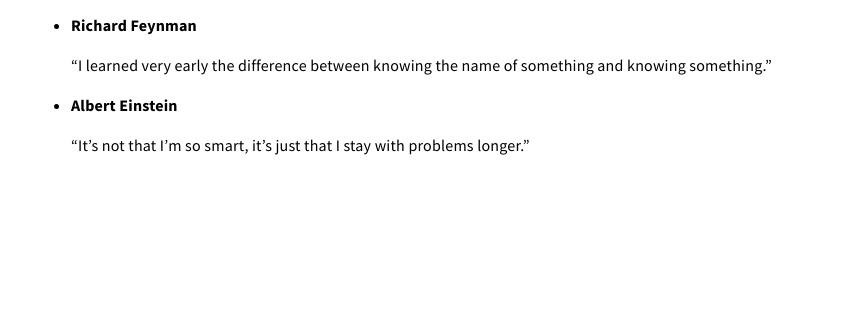
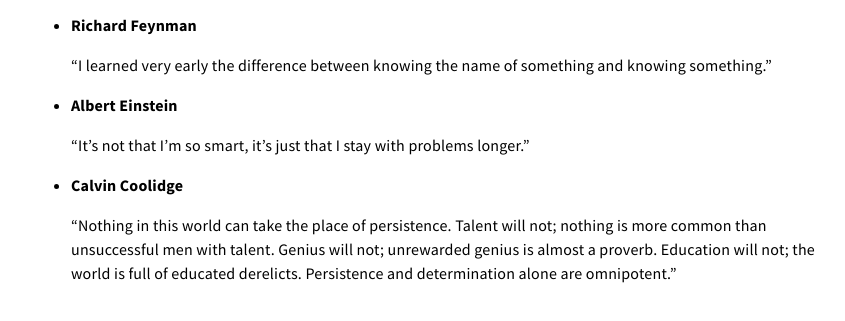
Before and after one commit to OmGodse/omgodse.github.io, a plain HTML site: page Something-To-Think-About.html in a window 1280 px wide. Shown: the part 105-426 px from the top of the page, without its empty margins (200-1045 px from the left). Drawn offline with Linux system fonts and the light colour scheme.

Commit message:
Updated Something-To-Think-About.html

```diff
--- a/Something-To-Think-About.html
+++ b/Something-To-Think-About.html
@@ -74,6 +74,12 @@
                     <q>It’s not that I’m so smart, it’s just that I stay with problems longer.</q>
                 </p>
             </li>
+            <li>
+                <b>Calvin Coolidge</b>
+                <p>
+                    <q>Nothing in this world can take the place of persistence. Talent will not; nothing is more common than unsuccessful men with talent. Genius will not; unrewarded genius is almost a proverb. Education will not; the world is full of educated derelicts. Persistence and determination alone are omnipotent.</q>
+                </p>
+            </li>
         </ul>
     </main>
 </body>
```
